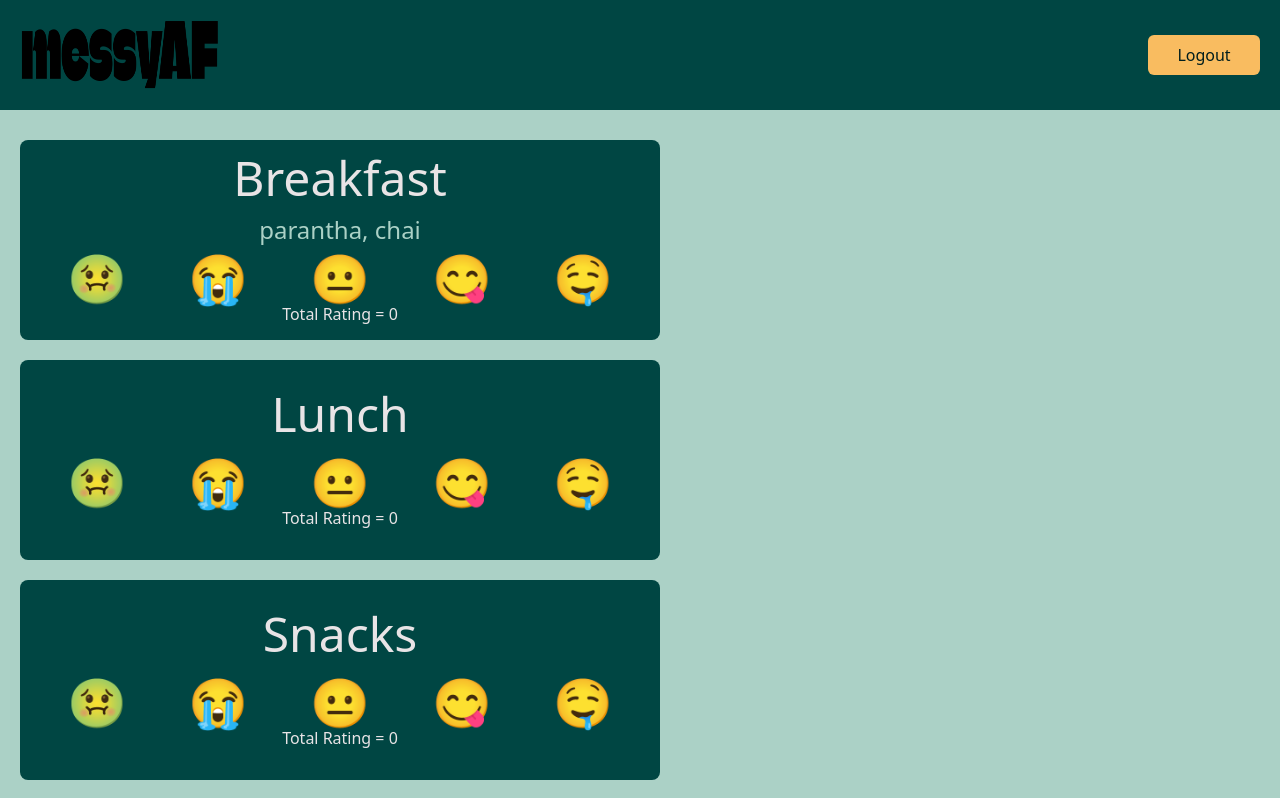
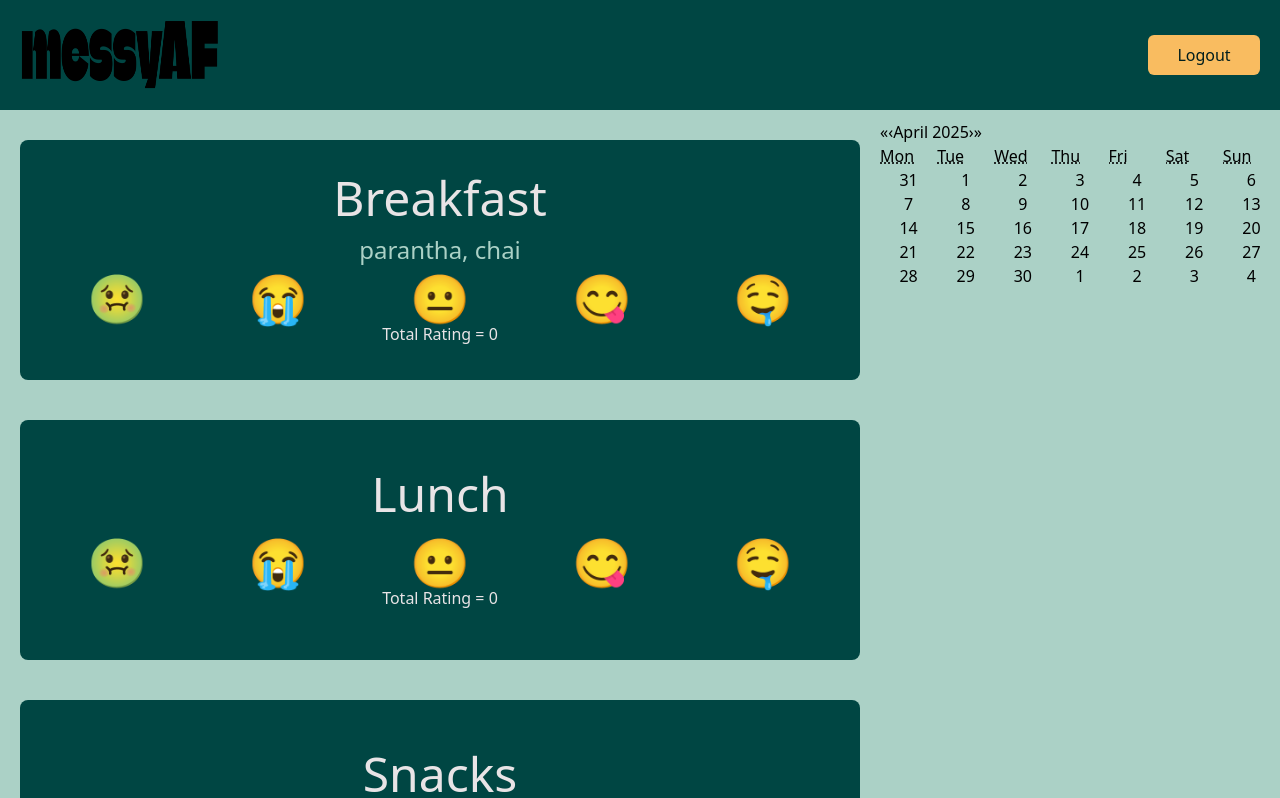
Before and after one commit to KDhawan03/messyAF, a React (Vite) app in the folder frontend/: page / in a window 1280 px wide. Shown: the top 798 px of the page. Built offline with nearby package versions, Linux system fonts and the light colour scheme.

Commit message:
added calendar component

```diff
--- a/frontend/package.json
+++ b/frontend/package.json
@@ -12,6 +12,7 @@
   "dependencies": {
     "@tailwindcss/vite": "^4.1.4",
     "react": "^19.0.0",
+    "react-calendar": "^5.1.0",
     "react-dom": "^19.0.0",
     "tailwindcss": "^4.1.4"
   },
--- a/frontend/src/App.jsx
+++ b/frontend/src/App.jsx
@@ -2,6 +2,7 @@ import { useState } from 'react'
 import './App.css'
 import Navbar from './components/Navbar'
 import MealPanels from './components/MealPanels'
+import Calendar from 'react-calendar'
 
 function App() {
 
@@ -81,7 +82,8 @@ function App() {
   return (
     <div>
       <Navbar />
-      <div className='pt-30 bg-[#abd1c6] min-h-screen'>
+      <div className='flex justify-between pt-30 bg-[#abd1c6] min-h-screen'>
+        <div className='flex flex-col flex-1'>
           {
             ['Breakfast', 'Lunch', 'Snacks', 'Dinner'].map((meal) => (
               <MealPanels
@@ -92,6 +94,10 @@ function App() {
             ))
           }
         </div>
+        <div className={'w-100'}>
+          <Calendar/>
+        </div>
+      </div>
     </div>
   )
 }
--- /dev/null
+++ b/frontend/src/components/Calendar.jsx
@@ -0,0 +1,12 @@
+import React from 'react'
+import ReactCalendar from 'react-calendar'
+
+const Calendar = () => {
+  return (
+    <div className='w-300'>
+        <ReactCalendar/>
+    </div>
+  )
+}
+
+export default Calendar
--- a/frontend/src/components/MealPanels.jsx
+++ b/frontend/src/components/MealPanels.jsx
@@ -3,7 +3,7 @@ import Rating from './Rating'
 
 const MealPanels = ({mealType, items = [], }) => {
   return (
-    <div className = 'bg-[#004643] text-[#e8e4e6] flex flex-col justify-center text-center p-4 m-5 rounded-lg h-50 w-1/2'>
+    <div className = 'bg-[#004643] text-[#e8e4e6] flex flex-col justify-center text-center p-4 m-5 rounded-lg h-60'>
         <h1 className='text-5xl'>{mealType}</h1>
         <p className='text-2xl text-[#abd1c6] mt-3'> {items.join(', ')}</p>
         <Rating />
```
Also changed, not shown: 1 other file (tests, documents, lock files or other folders). Lines whose indentation alone changed are shown as unchanged.
